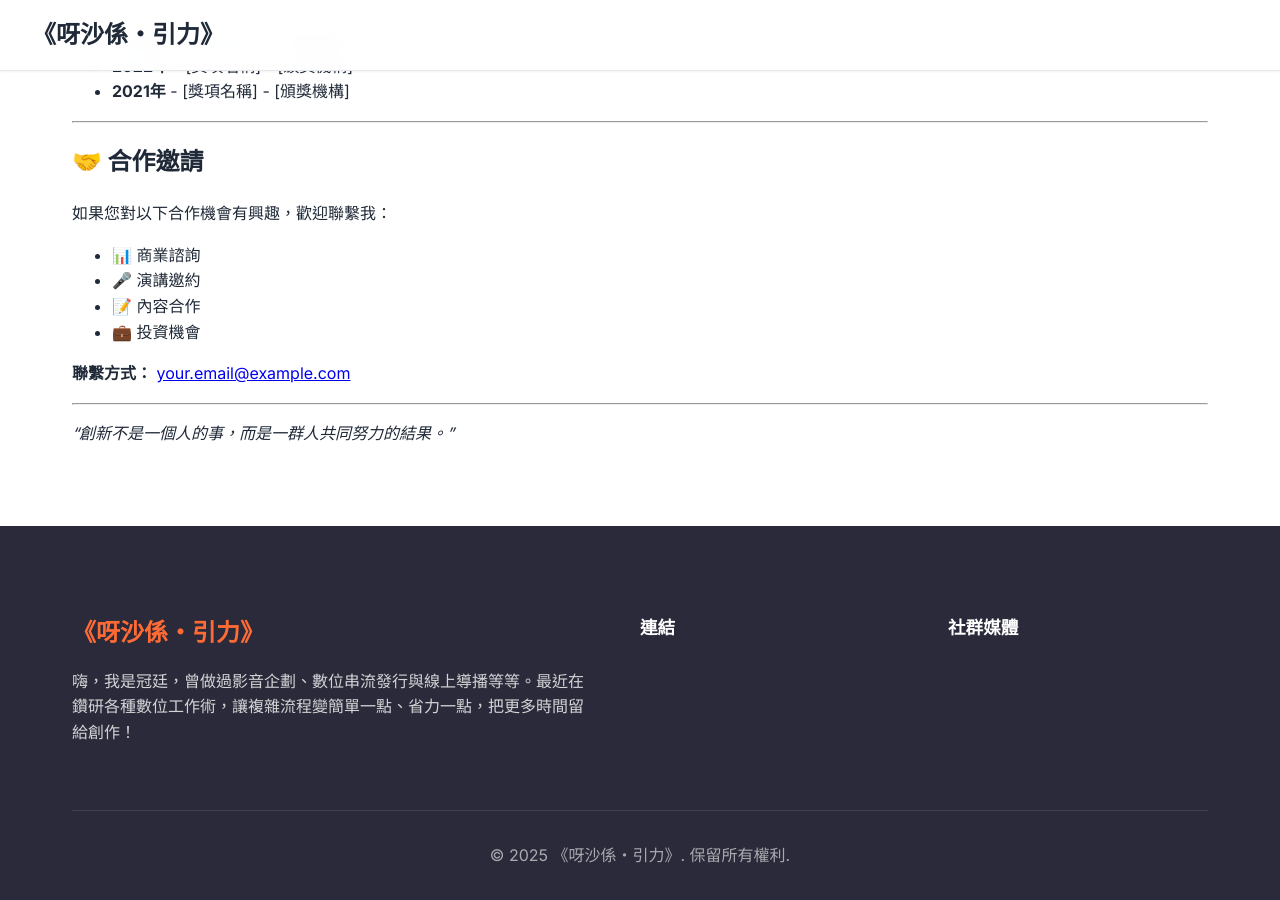
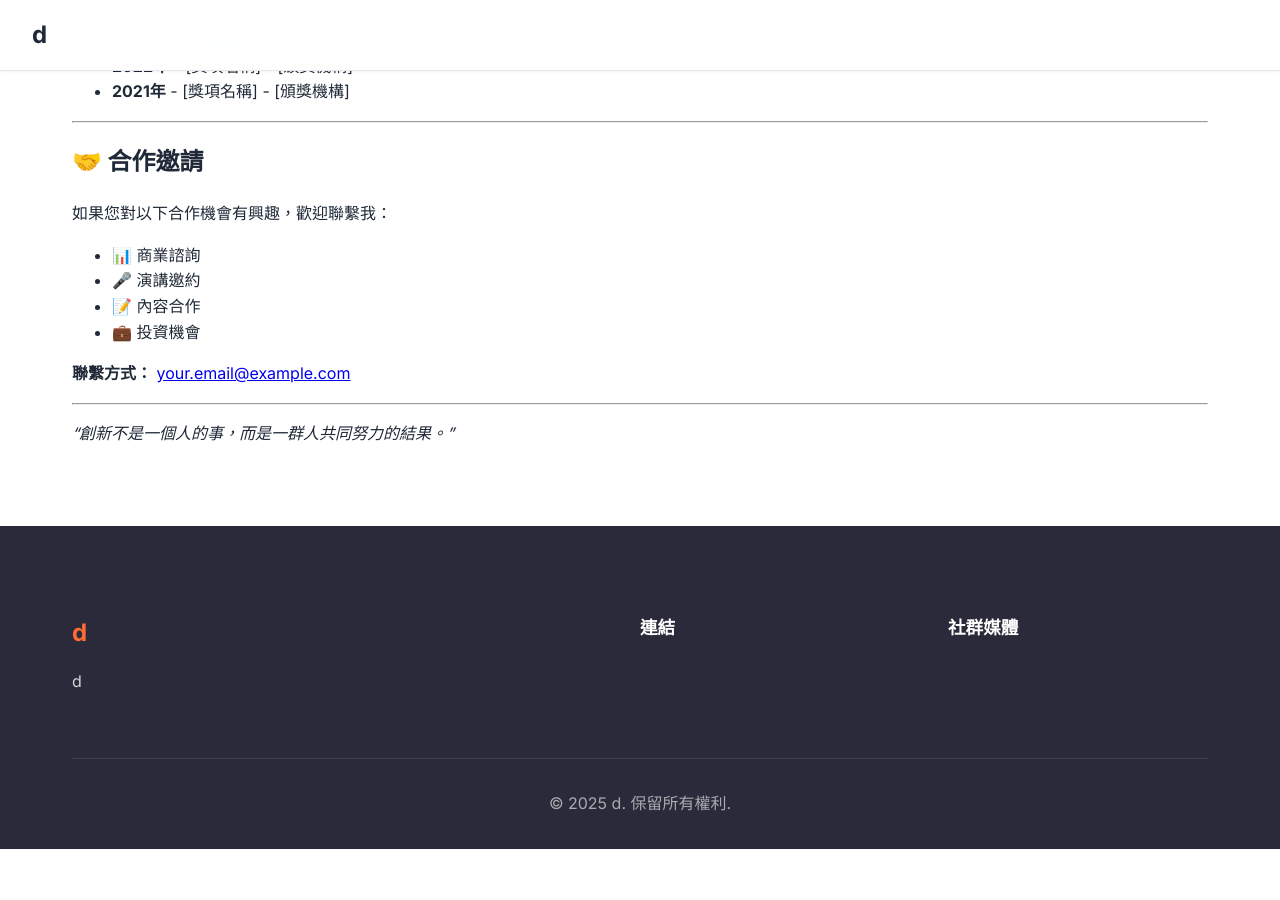
Before and after one commit to tonyonier99/tonyonier99.github.io, a Jekyll site: the page built from portfolio.md, in a window 1280 px wide and 900 px high, scrolled down 2581 px. Built offline with Jekyll 4.4.1, drawn with Linux system fonts in a browser that asks for light colours; after the commit the page ends 3430 px from its top, so only the background shows below that.

Commit message:
更新網站設定

```diff
--- a/_config.yml
+++ b/_config.yml
@@ -1,7 +1,7 @@
 # 網站基本設定
-title: "《呀沙係・引力》"
-description: "嗨，我是冠廷，曾做過影音企劃、數位串流發行與線上導播等等。最近在鑽研各種數位工作術，讓複雜流程變簡單一點、省力一點，把更多時間留給創作！"
+title: "d"
+description: "d"
 
 # 作者資訊
 author:
-  name: "呀沙係"
+  name: "d"
```
